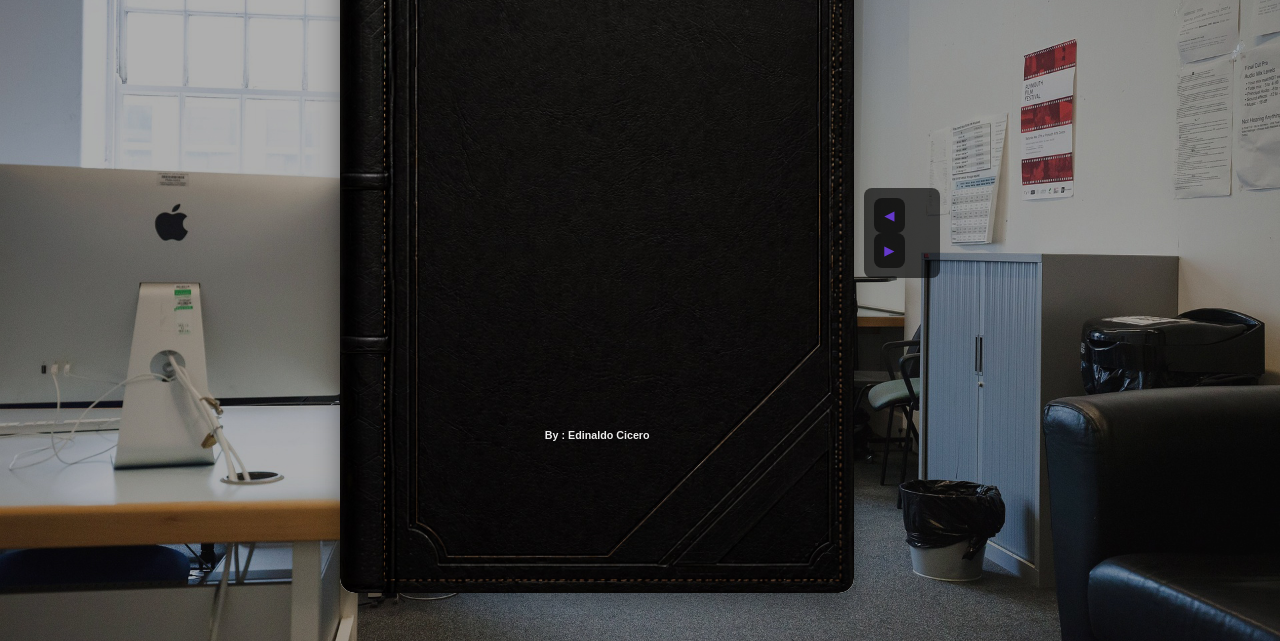
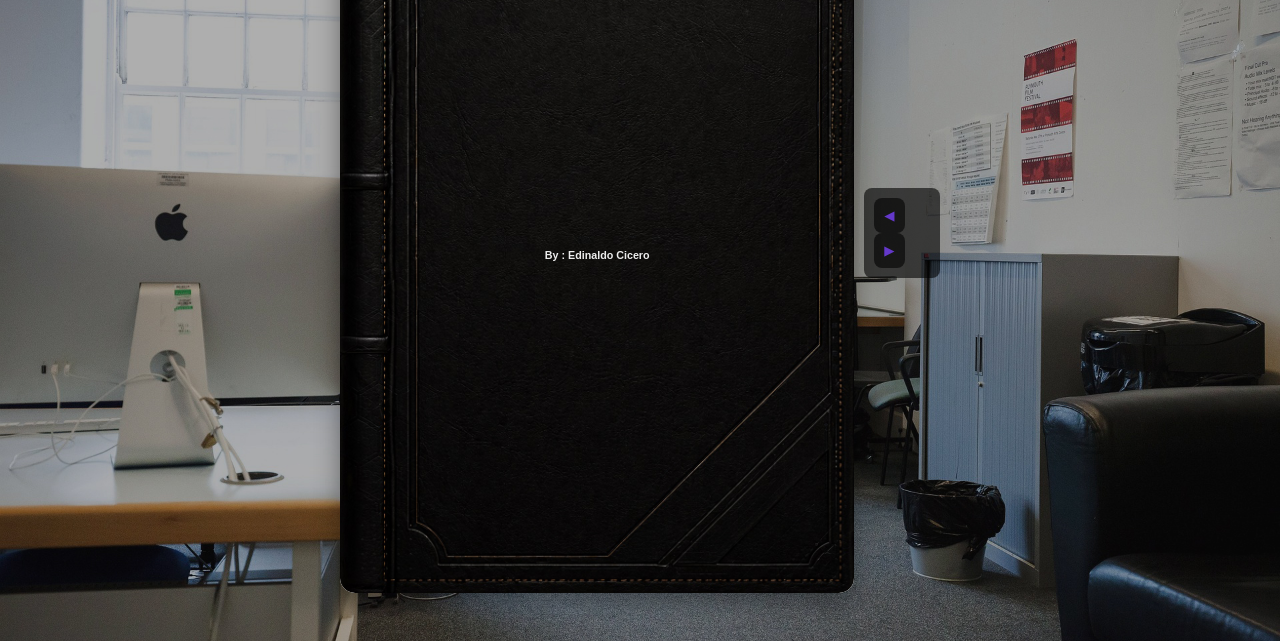
Before and after one commit to EdinaldoCIcero/diario_digital_project, a plain HTML site: page index.html in a window 1280 px wide. Shown: the part 175-816 px from the top of the page. Drawn offline with Linux system fonts and the light colour scheme.

Commit message:
up 0003
css update

```diff
--- a/style.css
+++ b/style.css
@@ -223,7 +223,7 @@ body {
   justify-content : space-between;
   align-items     : center;
   padding-top     : 50px;
-  gap             : 380px;
+  gap             : 200px;
 
 
 }
@@ -243,9 +243,10 @@ body {
 @media (max-width: 500px) {
 
   body {
-    height: auto;
-    align-items: flex-start;
-    padding: 10px;
+    height      : auto;
+    align-items : flex-start;
+    padding     : 10px;
+
   }
 
   .container {
```
